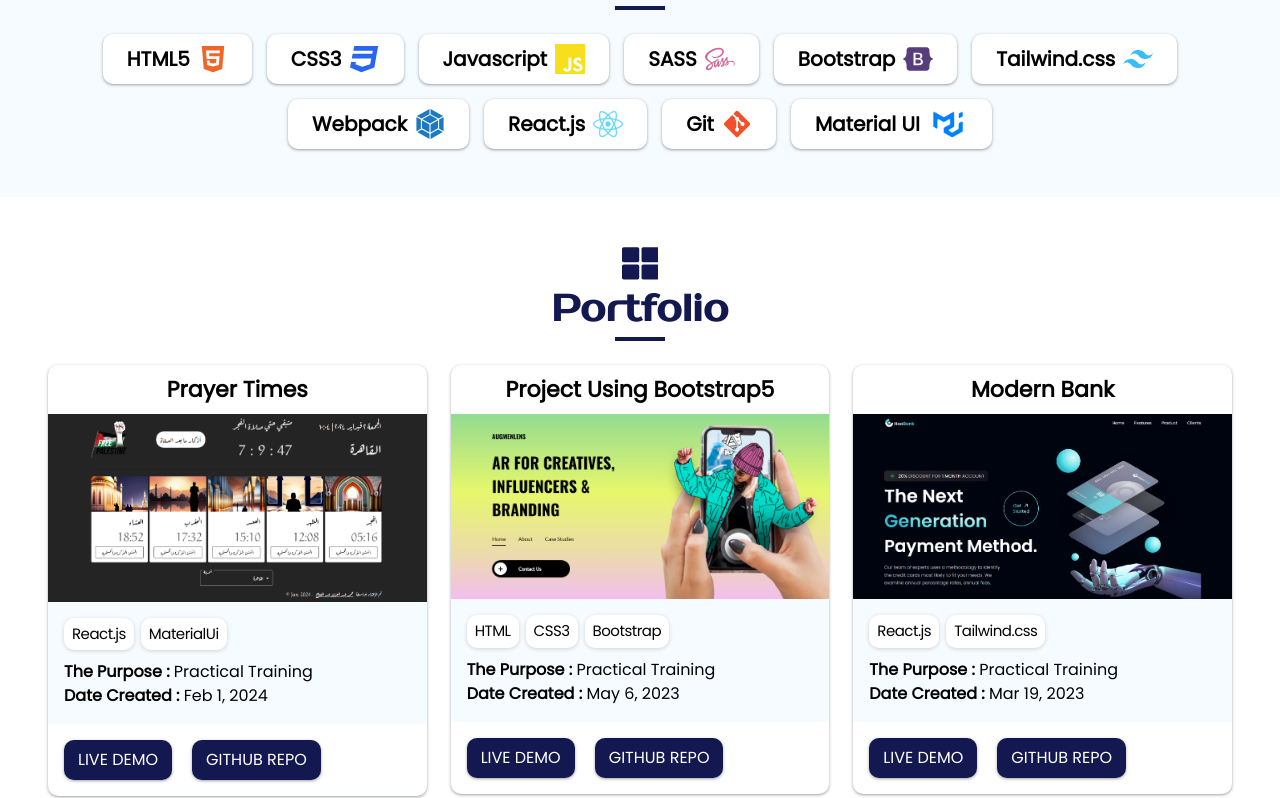
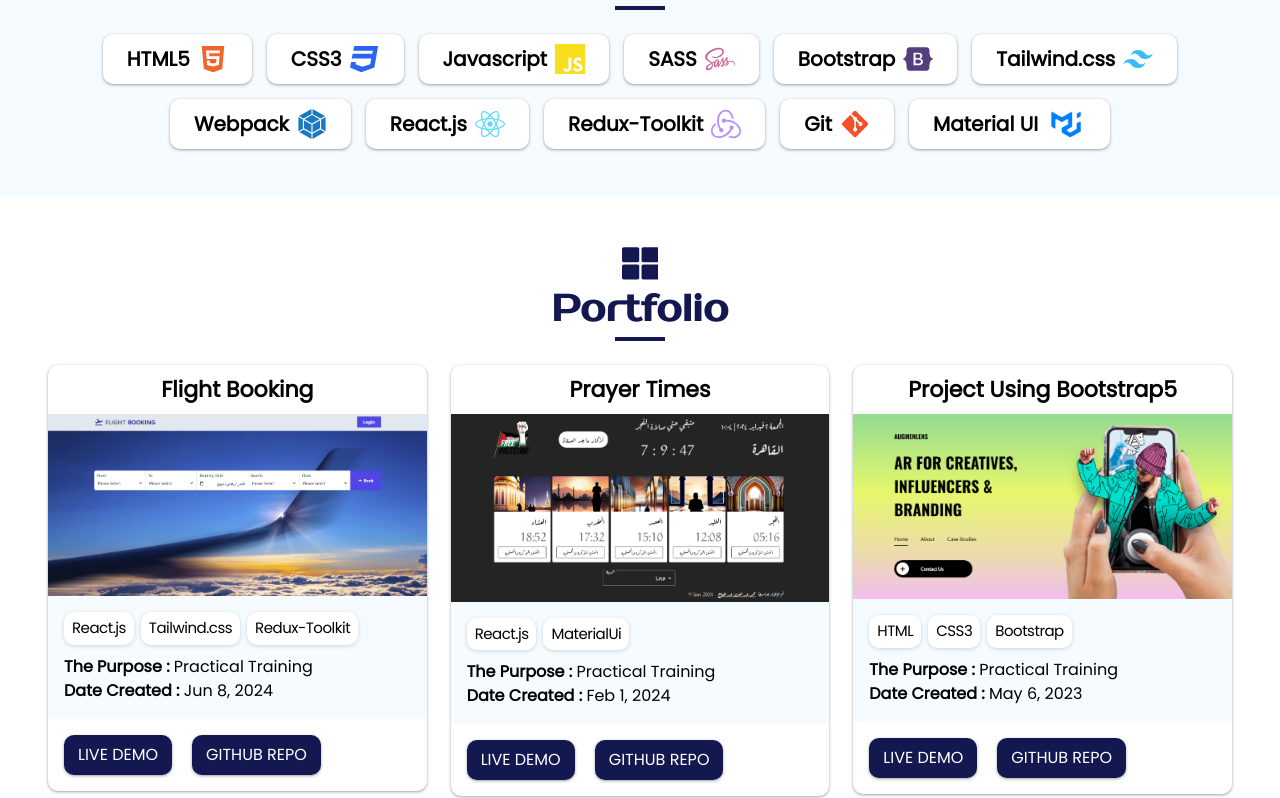
Before and after one commit to moabdalaziz1/ZIZU, a React (Create React App) app: page / in a window 1280 px wide. Shown: the part 1471-2269 px from the top of the page. Built offline with nearby package versions, Linux system fonts and the light colour scheme.

Commit message:
Adding Redux-Toolkit project

```diff
--- a/src/_variables.scss
+++ b/src/_variables.scss
@@ -27,6 +27,7 @@
 $tailwind: #38bdf8;
 $webpack: #1c78c0;
 $react: #61dafb;
+$redux: #ba8fff;
 $git: #f34f29;
 
 $main-box-shadow: rgba(60, 64, 67, 0.3) 0px 1px 2px 0px, rgba(60, 64, 67, 0.15) 0px 1px 3px 1px;
--- a/src/components/AboutMe/AboutMe.jsx
+++ b/src/components/AboutMe/AboutMe.jsx
@@ -32,7 +32,7 @@
         <Typewriter
           onInit={(typewriter) => {
             typewriter.pauseFor(3100)
-            .typeString("front end web developer")
+            .typeString("front end developer")
             .start()
           }}
         />
--- a/src/components/Skill/Skill.scss
+++ b/src/components/Skill/Skill.scss
@@ -28,6 +28,7 @@
 .tailwind {color: $tailwind}
 .webpack {color: $webpack}
 .react {color: $react}
+.redux {color: $redux}
 .git {color: $git}
 .icon-img img {
   width: 40px;
--- a/src/data/projectsData.js
+++ b/src/data/projectsData.js
@@ -7,10 +7,21 @@
 import modernBank from '../assets/images/projects/bank.PNG';
 import bootstrap from '../assets/images/projects/bootstrap.PNG';
 import prayerTimes from '../assets/images/projects/prayer-time.PNG';
+import flightBooking from '../assets/images/projects/flight-booking.PNG';
 
 const projectsData = [
   {
     id: 1,
+    title: 'flight booking',
+    coverImg: flightBooking,
+    usedSkills: ['React.js', 'Tailwind.css', 'Redux-Toolkit'],
+    for: 'Practical Training',
+    date: 'Jun 8, 2024',
+    pageLink: 'https://booking-a-ticket.netlify.app/',
+    githubRepoLink: 'https://github.com/moabdalaziz1/Booking-A-Ticket',
+  },
+  {
+    id: 2,
     title: 'prayer times',
     coverImg: prayerTimes,
     usedSkills: ['React.js', 'MaterialUi'],
@@ -20,7 +31,7 @@
     githubRepoLink: 'https://github.com/moabdalaziz1/Prayer-Times',
   },
   {
-    id: 2,
+    id: 3,
     title: 'Project Using Bootstrap5',
     coverImg: bootstrap,
     usedSkills: ['HTML', 'CSS3', 'Bootstrap'],
@@ -30,7 +41,7 @@
     githubRepoLink: 'https://github.com/moabdalaziz1/Bootstrap-website',
   },
   {
-    id: 3,
+    id: 4,
     title: 'modern bank',
     coverImg: modernBank,
     usedSkills: ['React.js', 'Tailwind.css'],
@@ -40,7 +51,7 @@
     githubRepoLink: 'https://github.com/moabdalaziz1/modern_bank_app',
   },
   {
-    id: 4,
+    id: 5,
     title: 'company website',
     coverImg: company,
     usedSkills: ['HTML5', 'SASS', 'Javascript', 'Bootstrap5', 'Webpack'],
@@ -50,7 +61,7 @@
     githubRepoLink: 'https://github.com/moabdalaziz1/The-Company-Project',
   },
   {
-    id: 5,
+    id: 6,
     title: 'ecommerce',
     coverImg: ecommerce,
     usedSkills: ['HTML5', 'SASS', 'Javascript', 'Bootstrap5', 'Webpack'],
@@ -60,7 +71,7 @@
     githubRepoLink: 'https://github.com/moabdalaziz1/e-commerce',
   },
   {
-    id: 6,
+    id: 7,
     title: 'youtuby',
     coverImg: youtuby,
     usedSkills: ['HTML5', 'CSS3', 'Javascript', 'Bootstrap5'],
@@ -70,7 +81,7 @@
     githubRepoLink: 'https://github.com/moabdalaziz1/Youtuby',
   },
   {
-    id: 7,
+    id: 8,
     title: 'LP agency',
     coverImg: agency,
     usedSkills: ['HTML5', 'CSS3', 'Javascript', 'Bootstrap5'],
@@ -80,7 +91,7 @@
     githubRepoLink: 'https://github.com/moabdalaziz1/Company-Page',
   },
   {
-    id: 8,
+    id: 9,
     title: 'LP mobile app',
     coverImg: mobileApp,
     usedSkills: ['HTML5', 'CSS3', 'Javascript', 'Bootstrap5'],
@@ -90,7 +101,7 @@
     githubRepoLink: 'https://github.com/moabdalaziz1/Mobile-App-Page',
   },
   {
-    id: 9,
+    id: 10,
     title: 'LP product',
     coverImg: product,
     usedSkills: ['HTML5', 'CSS3', 'Javascript', 'Bootstrap5'],
--- a/src/data/skillsData.js
+++ b/src/data/skillsData.js
@@ -6,7 +6,7 @@
   FaReact,
   FaGitAlt,
 } from 'react-icons/fa';
-import { SiJavascript, SiWebpack, SiTailwindcss } from 'react-icons/si';
+import { SiJavascript, SiWebpack, SiTailwindcss, SiRedux } from 'react-icons/si';
 import materialUi from '../assets/images/material-logo.png';
 
 const skills = [
@@ -74,6 +74,14 @@
   },
   {
     id: 9,
+    skill: 'Redux-Toolkit',
+    colorClass: 'redux',
+    skillIcon: <SiRedux />,
+    isImg: false,
+
+  },
+  {
+    id: 10,
     skill: 'Git',
     colorClass: 'git',
     skillIcon: <FaGitAlt />,
@@ -81,7 +89,7 @@
 
   },
   {
-    id: 10,
+    id: 11,
     skill: 'Material UI',
     // colorClass: 'git',
     // skillIcon: <FaGitAlt />,
```
Also changed, not shown: src/assets/images/projects/flight-booking.PNG (added).
